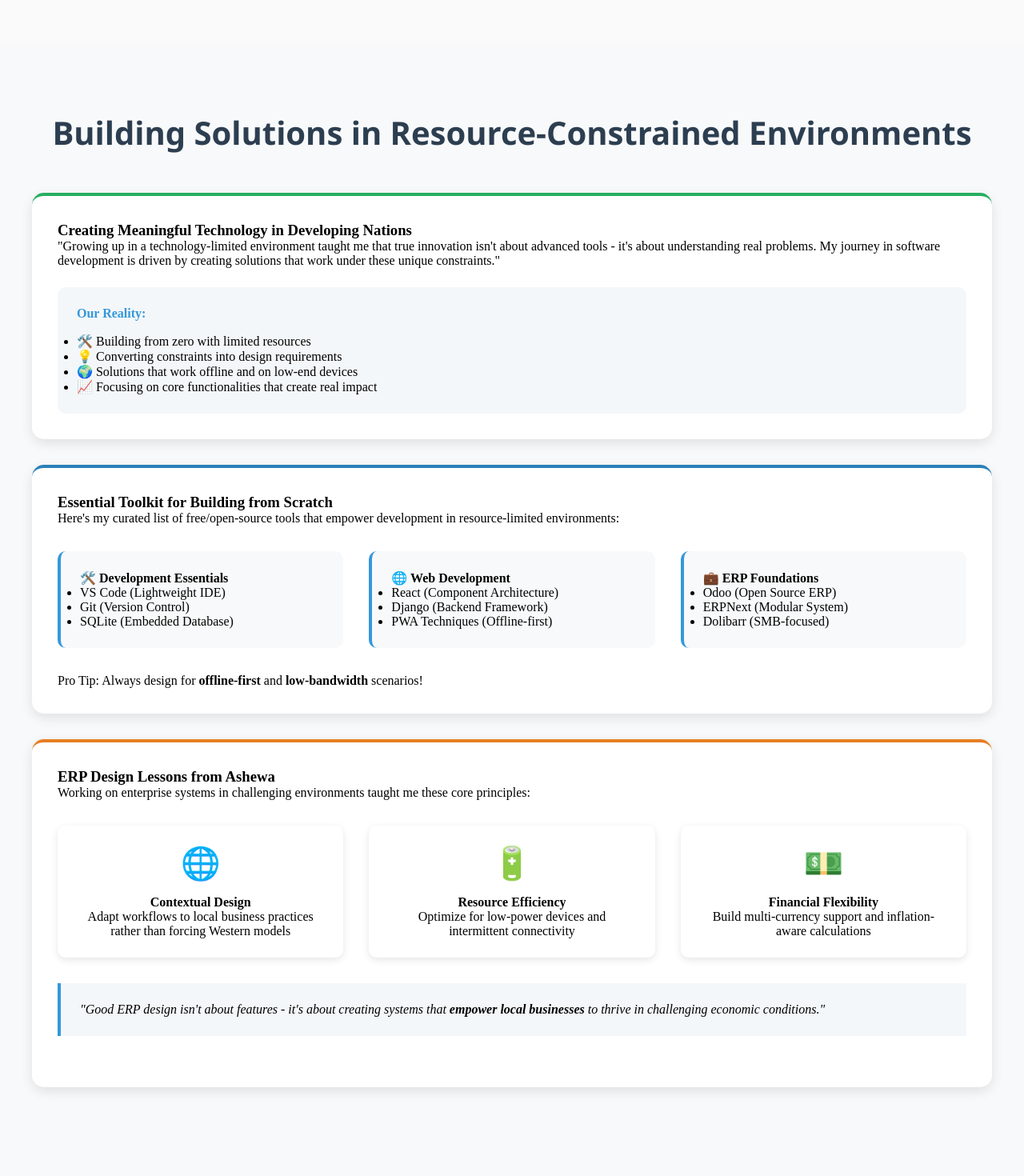
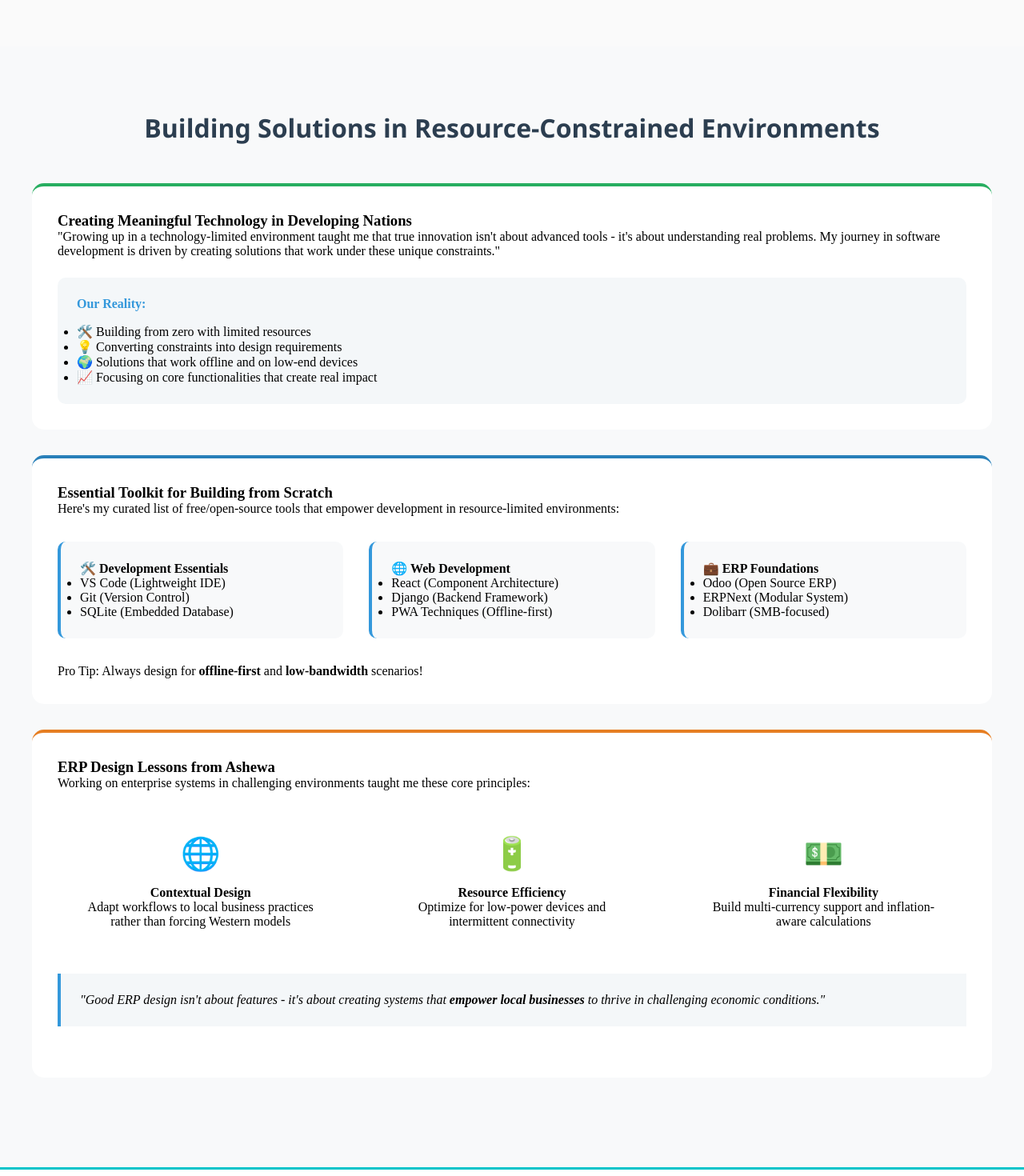
Before and after one commit to mulusewwube/mulusewwd, a React (Vite) app: page / in a window 1280 px wide. Shown: the part 4560-6030 px from the top of the page at 80% size. Built offline with nearby package versions, Linux system fonts and the light colour scheme.

Commit message:
update blog

```diff
--- a/src/assets/Blog.css
+++ b/src/assets/Blog.css
@@ -5,7 +5,7 @@
 }
 
 .blog-section h2 {
-  font-size: 2.5rem;
+  font-size: 2rem;
   text-align: center;
   margin-bottom: 3rem;
   color: #2c3e50;
@@ -21,7 +21,7 @@
   background: white;
   border-radius: 15px;
   margin-bottom: 2rem;
-  box-shadow: 0 5px 15px rgba(0,0,0,0.1);
+  /* box-shadow: 0 5px 15px rgba(0,0,0,0.1); */
   transition: transform 0.3s ease;
 }
 
@@ -71,7 +71,7 @@
   padding: 1.5rem;
   background: #fff;
   border-radius: 10px;
-  box-shadow: 0 3px 10px rgba(0,0,0,0.1);
+  /* box-shadow: 0 3px 10px rgba(0,0,0,0.1); */
 }
 
 .principle-icon {
```
